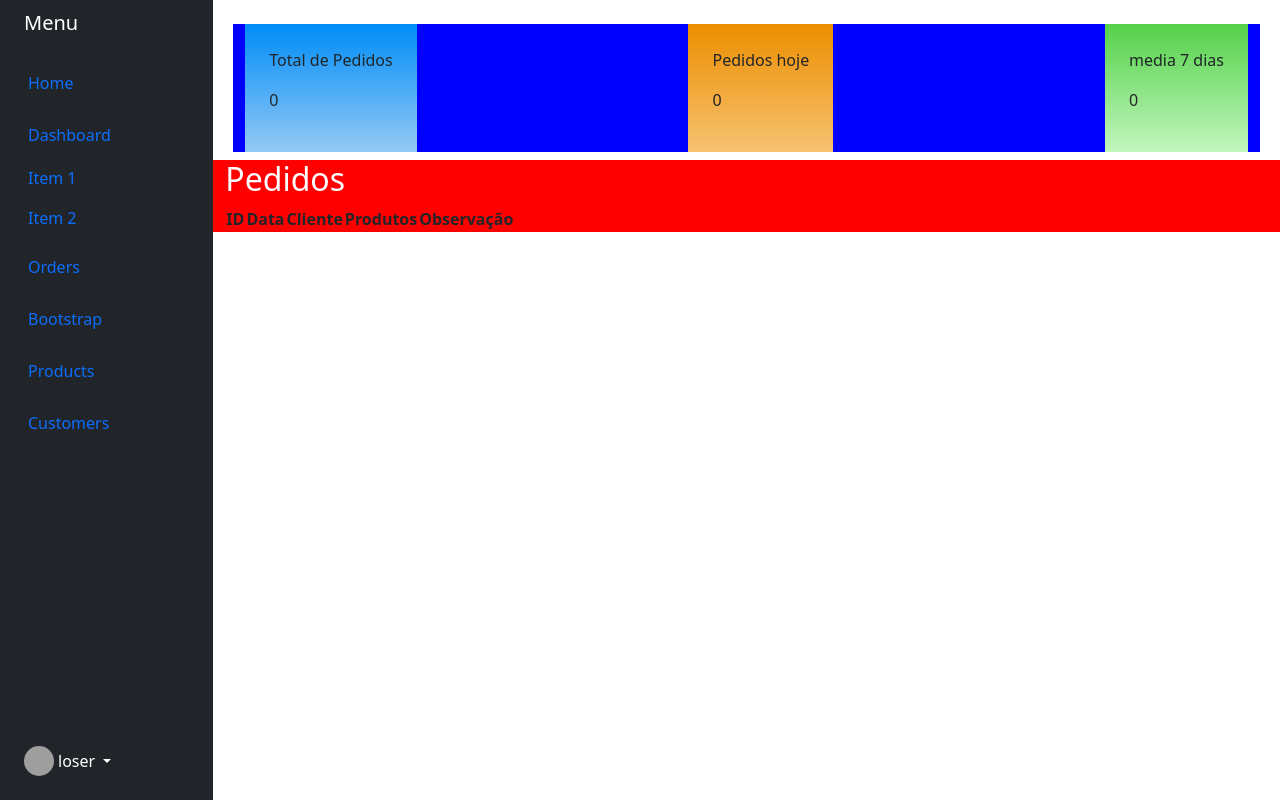
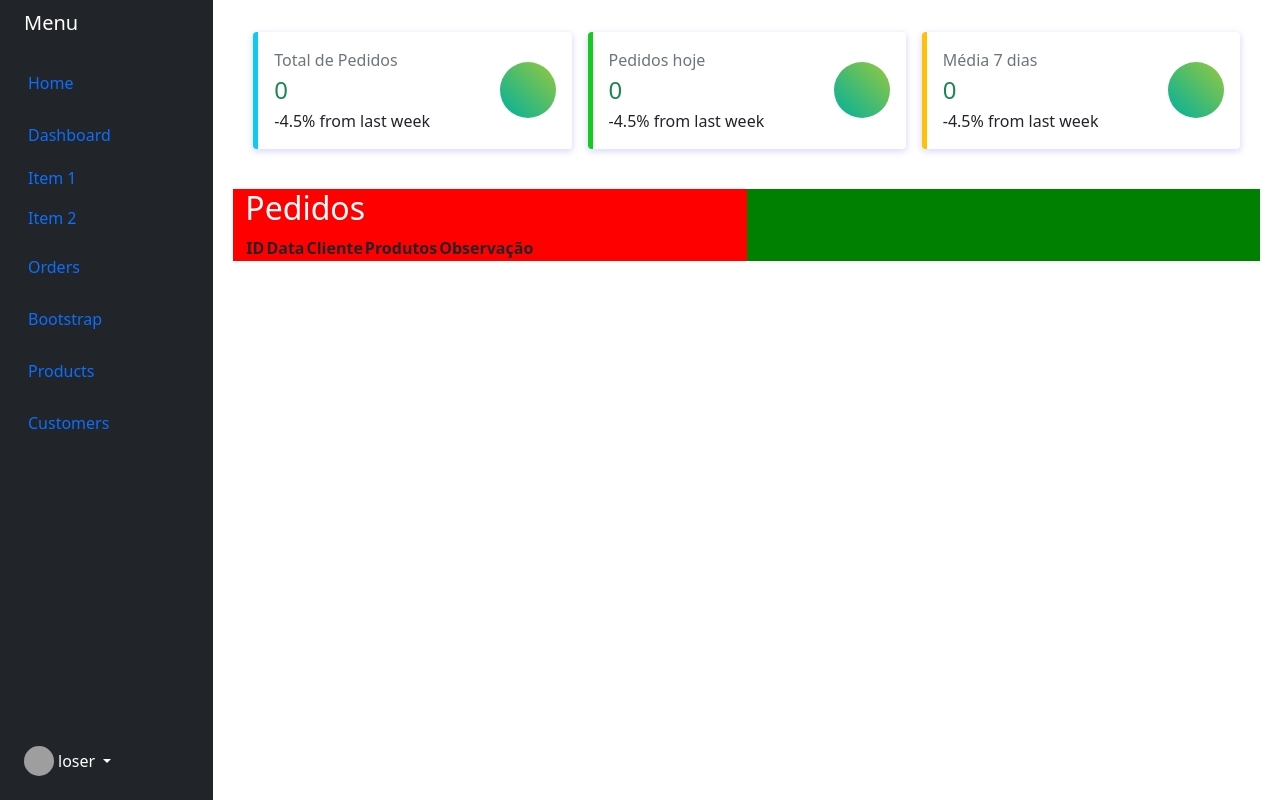
Before and after one commit to gglsilva/lunch-orders, a Django app: page /core/dashboard/admin/ in a window 1280 px wide. Run offline with Django 4.2, Linux system fonts and the light colour scheme; data that the repository does not hold is empty; parts of the project's set-up code (start-up, migrations or seed data) failed here and were passed over; some libraries are stand-ins or nearby versions; grey boxes are pictures that could not be loaded.

Commit message:
adiciona stylo nos cards da dashboard admin,#3

```diff
--- a/backend/templates/core/core.html
+++ b/backend/templates/core/core.html
@@ -21,6 +21,94 @@
     .gradient-green{
         background: rgb(195,246,191);
         background: linear-gradient(0deg, rgba(195,246,191,1) 0%, rgba(84,209,73,1) 100%);
+    }
+    radius-10 {
+        border-radius: 10px !important;
+    }
+
+    .border-info {
+        border-left: 5px solid  #0dcaf0 !important;
+    }
+    .border-danger {
+        border-left: 5px solid  #fd3550 !important;
+    }
+    .border-success {
+        border-left: 5px solid  #15ca20 !important;
+    }
+    .border-warning {
+        border-left: 5px solid  #ffc107 !important;
+    }
+
+
+    .card {
+        position: relative;
+        display: flex;
+        flex-direction: column;
+        min-width: 0;
+        word-wrap: break-word;
+        background-color: #fff;
+        background-clip: border-box;
+        border: 0px solid rgba(0, 0, 0, 0);
+        border-radius: .25rem;
+        margin-bottom: 1.5rem;
+        box-shadow: 0 2px 6px 0 rgb(218 218 253 / 65%), 0 2px 6px 0 rgb(206 206 238 / 54%);
+    }
+    .bg-gradient-scooter {
+        background: #17ead9;
+        background: -webkit-linear-gradient(
+    45deg
+    , #17ead9, #6078ea)!important;
+        background: linear-gradient(
+    45deg
+    , #17ead9, #6078ea)!important;
+    }
+    .widgets-icons-2 {
+        width: 56px;
+        height: 56px;
+        display: flex;
+        align-items: center;
+        justify-content: center;
+        background-color: #ededed;
+        font-size: 27px;
+        border-radius: 10px;
+    }
+    .rounded-circle {
+        border-radius: 50%!important;
+    }
+    .text-white {
+        color: #fff!important;
+    }
+    .ms-auto {
+        margin-left: auto!important;
+    }
+    .bg-gradient-bloody {
+        background: #f54ea2;
+        background: -webkit-linear-gradient(
+    45deg
+    , #f54ea2, #ff7676)!important;
+        background: linear-gradient(
+    45deg
+    , #f54ea2, #ff7676)!important;
+    }
+
+    .bg-gradient-ohhappiness {
+        background: #00b09b;
+        background: -webkit-linear-gradient(
+    45deg
+    , #00b09b, #96c93d)!important;
+        background: linear-gradient(
+    45deg
+    , #00b09b, #96c93d)!important;
+    }
+
+    .bg-gradient-blooker {
+        background: #ffdf40;
+        background: -webkit-linear-gradient(
+    45deg
+    , #ffdf40, #ff8359)!important;
+        background: linear-gradient(
+    45deg
+    , #ffdf40, #ff8359)!important;
     }
 </style>
 <div class="container-fluid">
@@ -110,40 +198,62 @@
         <!-- content -->
         <div class="col py-3">
 
-            <div class="row m-2">
-                <div class="d-flex justify-content-between" style="background-color: blue;">
-                    <div class="card-info gradient-blue">
-                        <span id="fa-utensils" class="div-icon">
-                            <i class="fas fa-utensils"></i>
-                        </span>
-                        <div class="card_info-text">
-                            <p id="card_info-title">Total de Pedidos</p>
-                            <p class="number-text">{% total_order %}</p>
+            <div class="row m-2 ">
+                <div class="d-flex justify-content-between">
+
+                    <div class="col m-2">
+                        <div class="card radius-10 border-start border-0 border-3 border-info">
+                            <div class="card-body">
+                                <div class="d-flex align-items-center">
+                                    <div>
+                                        <p class="mb-0 text-secondary">Total de Pedidos</p>
+                                        <h4 class="my-1 text-success">{% total_order %}</h4>
+                                        <p class="mb-0 font-13">-4.5% from last week</p>
                                     </div>
+                                    <div class="widgets-icons-2 rounded-circle bg-gradient-ohhappiness text-white ms-auto"><i class="fa fa-bar-chart"></i>
                                     </div>
-                    <div class="card-info gradient-orange">
-                        <span id="fa-calendar-day" class="div-icon">
-                            <i class="fas fa-calendar-day"></i>
-                        </span>
-                        <div class="card_info-text">
-                            <p id="card_info-title">Pedidos hoje</p>
-                            <p class="number-text">{% total_order_today %}</p>
-                        </div>
-                    </div>
-                    <div class="card-info gradient-green">
-                        <span id="fa-chart-line" class="div-icon">
-                            <i class="fas fa-chart-line"></i>
-                        </span>
-                        <div class="card_info-text">
-                            <p id="card_info-title">media 7 dias</p>
-                            <p class="number-text">{% total_mean_order %}</p>
                                 </div>
                             </div>
                         </div>
                     </div>
 
-            <div class="row">
-                <div style="background-color: red;">
+                    <div class="col m-2">
+                        <div class="card radius-10 border-start border-0 border-3 border-success">
+                            <div class="card-body">
+                                <div class="d-flex align-items-center">
+                                    <div>
+                                        <p class="mb-0 text-secondary">Pedidos hoje</p>
+                                        <h4 class="my-1 text-success">{% total_order_today %}</h4>
+                                        <p class="mb-0 font-13">-4.5% from last week</p>
+                                    </div>
+                                    <div class="widgets-icons-2 rounded-circle bg-gradient-ohhappiness text-white ms-auto"><i class="fa fa-bar-chart"></i>
+                                    </div>
+                                </div>
+                            </div>
+                        </div>
+                    </div>
+
+                    <div class="col m-2">
+                        <div class="card radius-10 border-start border-0 border-3 border-warning">
+                            <div class="card-body">
+                                <div class="d-flex align-items-center">
+                                    <div>
+                                        <p class="mb-0 text-secondary">Média 7 dias</p>
+                                        <h4 class="my-1 text-success">{% total_mean_order %}</h4>
+                                        <p class="mb-0 font-13">-4.5% from last week</p>
+                                    </div>
+                                    <div class="widgets-icons-2 rounded-circle bg-gradient-ohhappiness text-white ms-auto"><i class="fa fa-bar-chart"></i>
+                                    </div>
+                                </div>
+                            </div>
+                        </div>
+                    </div>
+                </div>
+            </div>
+
+            <div class="row m-2">
+                <div class="col-6" style="background-color: red;">
+                    <div >
                         <div class="card_pry-text">
                             <h2 class="sec-title" style="color: white;">Pedidos</h2>
                             <a id="btn-download" title="Relatório" href="{ url "orders:action_print_report_orders" %}">
@@ -162,6 +272,9 @@
                             </thead>
                         </table>
                     </div>
+                </div>
+                <div class="col-6" style="background-color: green;"></div>
+
             </div>
 
         </div>
```
Lines whose indentation alone changed are shown as unchanged.
